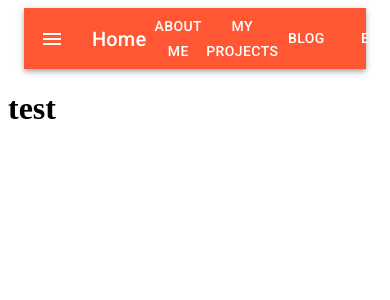
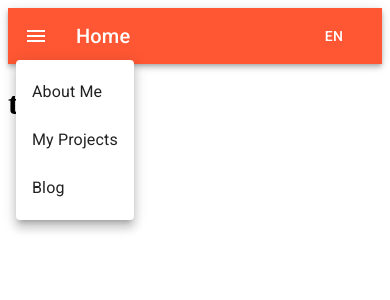
Before and after one commit to martaalcazarr/portfolio-react, a React (Vite) app: page /projects in a window 390 px wide. Both pictures are taken after a click on the button "menu". Shown: the top 300 px of the page. Built offline with nearby package versions, Linux system fonts and the light colour scheme.

Commit message:
fix navbar, responsive

```diff
--- a/src/App.jsx
+++ b/src/App.jsx
@@ -10,8 +10,9 @@ function App() {
   return (
     <LanguageProvider>
       <ThemeProvider theme={theme}>
+      <Navbar position="fixed"/>
      <Container>
-     <Navbar />
+
      </Container>
      </ThemeProvider>
 
--- a/src/components/Navbar.jsx
+++ b/src/components/Navbar.jsx
@@ -1,37 +1,81 @@
-
+import { useState } from "react";
 import { useLanguage } from "../context/languageContext";
-import { AppBar, Toolbar, Typography, Button, IconButton } from "@mui/material";
-import MenuIcon from '@mui/icons-material/Menu'
-
+import {
+  Hidden,
+  AppBar,
+  Toolbar,
+  Typography,
+  Button,
+  IconButton,
+  Menu,
+  MenuItem,
+} from "@mui/material";
+import MenuIcon from "@mui/icons-material/Menu";
+import {Fade} from "@mui/material";
 
 function Navbar() {
   const { language, setLanguage, languageData } = useLanguage();
+  const [menuAnchorEl, setMenuAnchorEl] = useState(null);
 
   const toggleLanguage = () => {
-    const newLanguage = language === 'en' ? 'es' : 'en';
+    const newLanguage = language === "en" ? "es" : "en";
     setLanguage(newLanguage);
+  };
+
+  const handleMenuClick = (event) => {
+    setMenuAnchorEl(event.currentTarget);
+  };
+
+  const handleMenuClose = () => {
+    setMenuAnchorEl(null);
   };
 
   return (
     <AppBar position="static">
       <Toolbar>
+        <Hidden smUp>
           <IconButton
+          id="fade-button"
             size="large"
             edge="start"
             color="inherit"
             aria-label="menu"
             sx={{ mr: 2 }}
+            onClick={handleMenuClick}
           >
             <MenuIcon />
           </IconButton>
+          <Menu
+          id="fade-menu"
+          MenuListProps={{
+            'aria-labelledby': 'fade-button',
+          }}
+            anchorEl={menuAnchorEl}
+            open={Boolean(menuAnchorEl)}
+            onClose={handleMenuClose}
+            TransitionComponent={Fade}
+          >
+            <MenuItem onClick={handleMenuClose}>
+              {languageData.navbar.about}
+            </MenuItem>
+            <MenuItem onClick={handleMenuClose}>
+              {languageData.navbar.projects}
+            </MenuItem>
+            <MenuItem onClick={handleMenuClose}>
+              {languageData.navbar.blog}
+            </MenuItem>
+          </Menu>
+        </Hidden>
         <Typography variant="h6" component="div" sx={{ flexGrow: 1 }}>
           {languageData.navbar.home}
         </Typography>
+        <Hidden smDown>
           <Button color="inherit">{languageData.navbar.about}</Button>
           <Button color="inherit">{languageData.navbar.projects}</Button>
           <Button color="inherit">{languageData.navbar.blog}</Button>
+        </Hidden>
         <Button color="inherit" onClick={toggleLanguage}>
-        {language === 'en' ? 'EN' : 'ES'}
+          {language === "en" ? "EN" : "ES"}
         </Button>
       </Toolbar>
     </AppBar>
```
Lines whose indentation alone changed are shown as unchanged.
